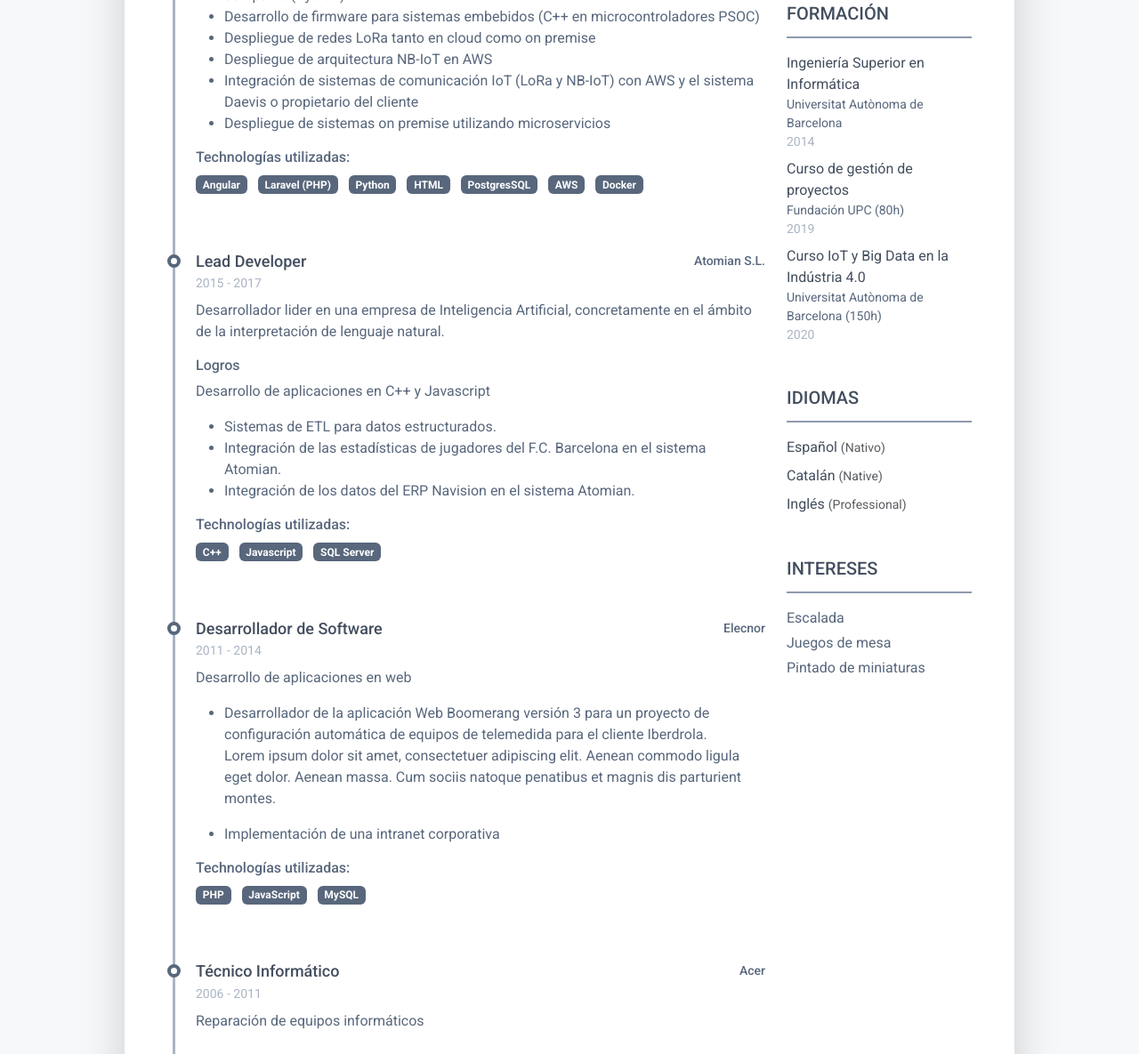
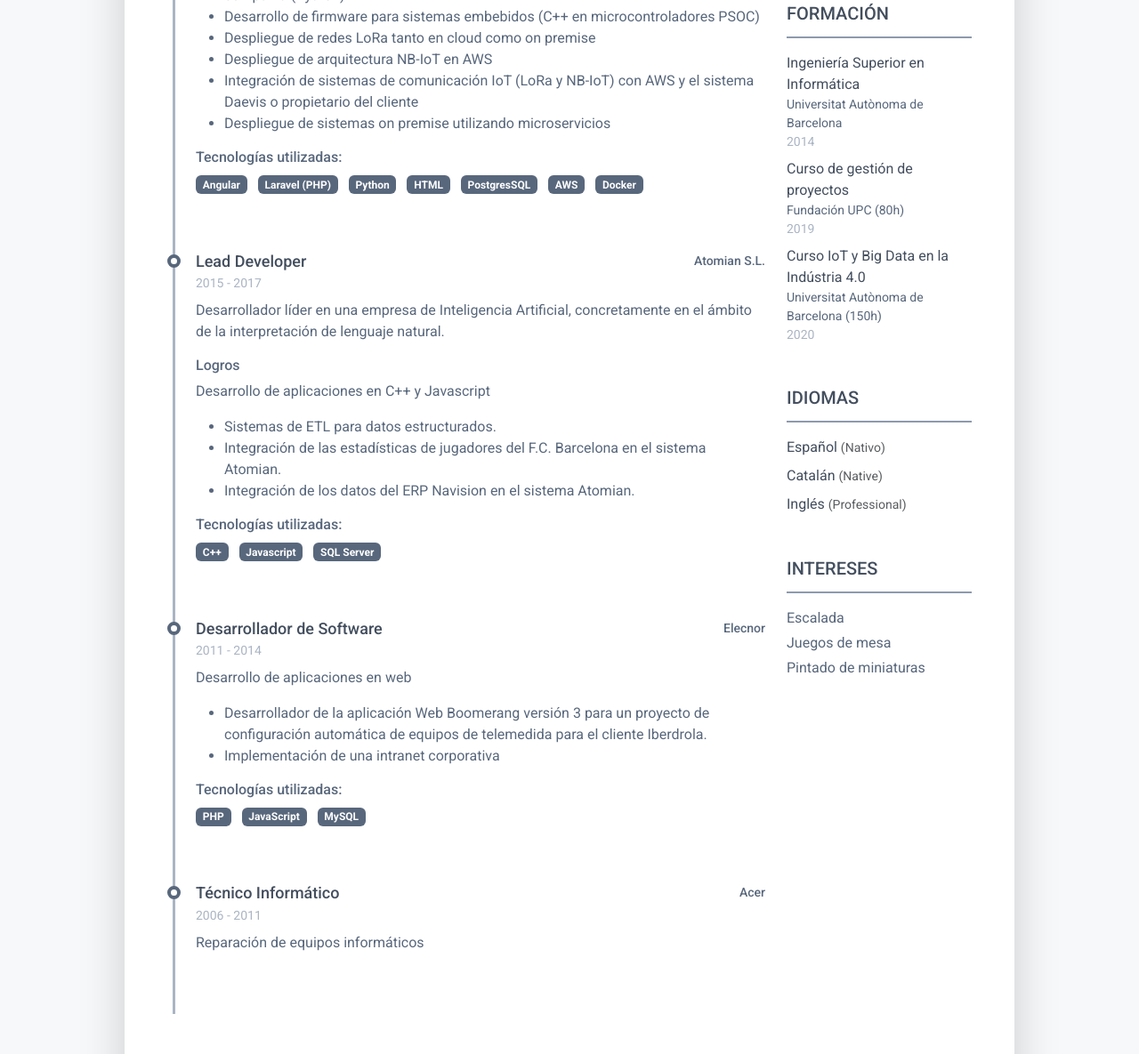
Before and after one commit to asantolaria/mycv, a plain HTML site: page index.html in a window 1280 px wide. Shown: the part 1356-2541 px from the top of the page at 89% size. Drawn offline with Linux system fonts and the light colour scheme.

Commit message:
Update index.html
grammar mistakes

```diff
--- a/index.html
+++ b/index.html
@@ -83,7 +83,7 @@
 										    <div class="resume-position-time">2017 - Actualmente</div>
 									    </div><!--//resume-timeline-item-header-->
 									    <div class="resume-timeline-item-desc">
-										    <p>Responsable del departamento de desarrollo de aplicaciones y arquitecto de software encargado de diseñar las distintas aplicaciones de la emrpesa como el sistema <a href="https://aeinnova.com/daevis/">DAEVIS</a>. Responsable del despliegue de redes de comunicaciones IoT y la integración de las mismas en el cloud (LoRa y NB-IoT)</p>
+										    <p>Responsable del departamento de desarrollo de aplicaciones y arquitecto de software encargado de diseñar las distintas aplicaciones y productos de la empresa como el sistema <a href="https://aeinnova.com/daevis/">DAEVIS</a>. Responsable del despliegue de redes de comunicaciones IoT y la integración de las mismas en el cloud (LoRa y NB-IoT)</p>
 										    <h4 class="resume-timeline-item-desc-heading font-weight-bold">Logros:</h4>
 										    <p>Desarrollo del sistema DAEVIS: Ecosistema de aplicaciones para la gestión, visualización, control y fabricación de equipos IoT producidos en la empresa.</p>
 										    <ul>
@@ -101,7 +101,7 @@
                                                 <li>Integración de sistemas de comunicación IoT (LoRa y NB-IoT) con AWS y el sistema Daevis o propietario del cliente</li>
                                                 <li>Despliegue de sistemas on premise utilizando microservicios</li>
 										    </ul>
-										    <h4 class="resume-timeline-item-desc-heading font-weight-bold">Technologías utilizadas:</h4>
+										    <h4 class="resume-timeline-item-desc-heading font-weight-bold">Tecnologías utilizadas:</h4>
 										    <ul class="list-inline">
 											    <li class="list-inline-item"><span class="badge bg-secondary badge-pill">Angular</span></li>
                                                 <li class="list-inline-item"><span class="badge bg-secondary badge-pill">Laravel (PHP)</span></li>
@@ -125,7 +125,7 @@
 										    <div class="resume-position-time">2015 - 2017</div>
 									    </div><!--//resume-timeline-item-header-->
 									    <div class="resume-timeline-item-desc">
-										    <p>Desarrollador lider en una empresa de Inteligencia Artificial, concretamente en el ámbito de la interpretación de lenguaje natural.</p>
+										    <p>Desarrollador líder en una empresa de Inteligencia Artificial, concretamente en el ámbito de la interpretación de lenguaje natural.</p>
 										    <h4 class="resume-timeline-item-desc-heading font-weight-bold">Logros</h4>
 										    <p>Desarrollo de aplicaciones en C++ y Javascript</p>
                                             <ul>
@@ -133,7 +133,7 @@
                                                 <li>Integración de las estadísticas de jugadores del F.C. Barcelona en el sistema Atomian.</li>
                                                 <li>Integración de los datos del ERP Navision en el sistema Atomian.</li>
                                             </ul>
-										    <h4 class="resume-timeline-item-desc-heading font-weight-bold">Technologías utilizadas:</h4>
+										    <h4 class="resume-timeline-item-desc-heading font-weight-bold">Tecnologías utilizadas:</h4>
 										    <ul class="list-inline">
 											    <li class="list-inline-item"><span class="badge bg-secondary badge-pill">C++</span></li>
 											    <li class="list-inline-item"><span class="badge bg-secondary badge-pill">Javascript</span></li>
@@ -155,10 +155,10 @@
 									    <div class="resume-timeline-item-desc">
                                             <p>Desarrollo de aplicaciones en web</p>
                                             <ul>
-                                                <li>Desarrollador de la aplicación Web Boomerang versión 3 para un proyecto de configuración automática de equipos de telemedida para el cliente Iberdrola.</li>										    <p>Lorem ipsum dolor sit amet, consectetuer adipiscing elit. Aenean commodo ligula eget dolor. Aenean massa. Cum sociis natoque penatibus et magnis dis parturient montes.</p>
+                                                <li>Desarrollador de la aplicación Web Boomerang versión 3 para un proyecto de configuración automática de equipos de telemedida para el cliente Iberdrola.</li>
                                                 <li>Implementación de una intranet corporativa</li>
                                             </ul>
-										    <h4 class="resume-timeline-item-desc-heading font-weight-bold">Technologías utilizadas:</h4>
+										    <h4 class="resume-timeline-item-desc-heading font-weight-bold">Tecnologías utilizadas:</h4>
 										    <ul class="list-inline">
 											    <li class="list-inline-item"><span class="badge bg-secondary badge-pill">PHP</span></li>
 											    <li class="list-inline-item"><span class="badge bg-secondary badge-pill">JavaScript</span></li>
```
